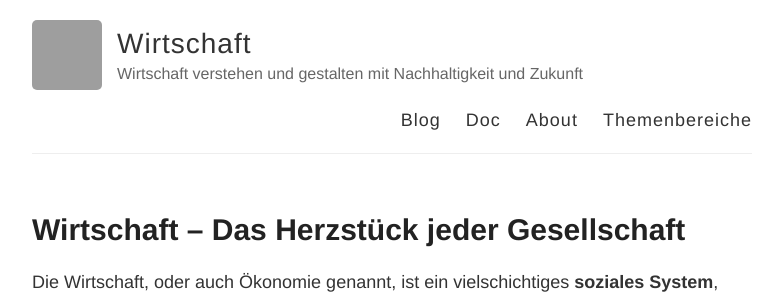
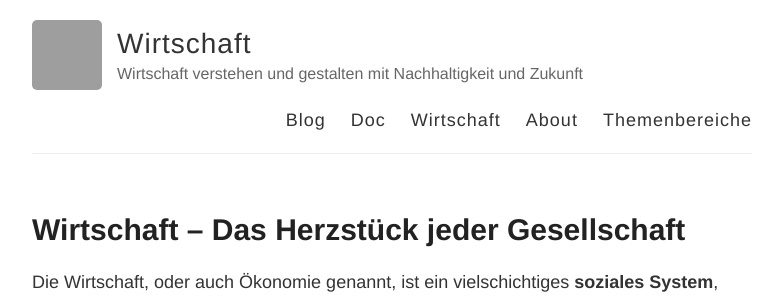
Before and after one commit to S2030c/wirtschaft, a Jekyll site: the page built from index.html, in a window 1280 px wide, cut to the strip 0-298 px from the top of the page. Shown: the whole strip, without its empty margins (248-1031 px from the left). Built offline with Jekyll 4.4.1, drawn with Linux system fonts in a browser that asks for light colours; grey boxes are pictures that could not be loaded.

Commit message:
Update default.html

```diff
--- a/_layouts/default.html
+++ b/_layouts/default.html
@@ -12,7 +12,7 @@
     <link rel="stylesheet" type="text/css" href="{{ site.baseurl }}/style.css" />
     <link rel="alternate" type="application/rss+xml" title="{{ site.name }} - {{ site.description }}" href="{{ site.baseurl }}/feed.xml" />
 
-    <!-- Created with Jekyll Now - http://github.com/barryclark/jekyll-now -->
+
   </head>
 
   <body>
@@ -29,7 +29,8 @@
           <nav>
             <a href="{{ site.baseurl }}/" title="Home">Blog</a>
             <a href="{{ site.baseurl }}/doc/" title="weitere Texte">Doc</a>
-            <a href="{{ site.baseurl }}/about" title="Autor about">About</a>
+            <a href="{{ site.baseurl }} /was-ist-wirtschaft/" title="Was ist Wirtschaft">Wirtschaft</a>
+            <a href="{{ site.baseurl }}/about" title="Über das Angebot">About</a>
             <a href="https://s2030c.github.io/projekte/" title="Verschiedene Themenbereiche : Projekte" target="projekte">Themenbereiche</a>
           </nav>
         </header>
```
